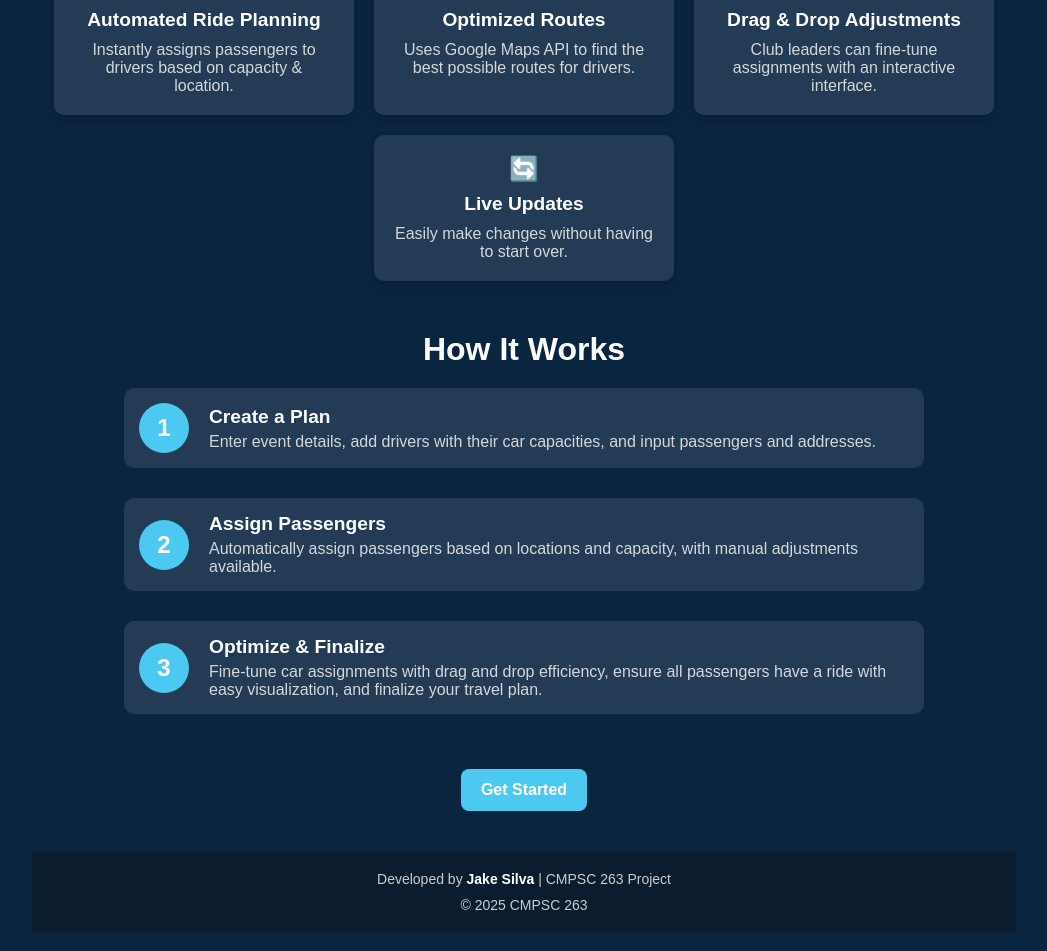
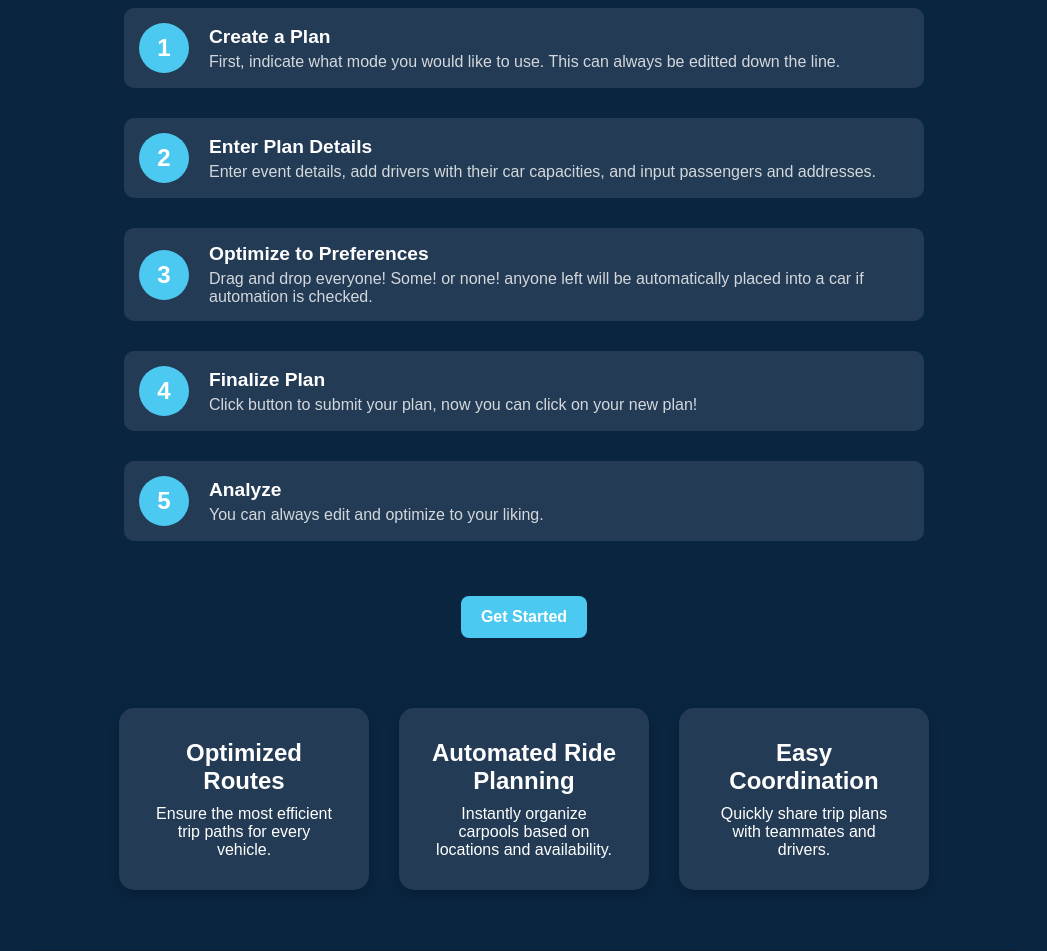
Before and after one commit to JakeSilva5/TeamRides-FullStack, a Next.js app: page /about in a window 1280 px wide. Shown: the part 361-1312 px from the top of the page, without its empty margins (116-1163 px from the left). Built offline with nearby package versions, Linux system fonts and the light colour scheme; no server answers.

Commit message:
Improved Landing Page and About UI

```diff
--- a/pages/about.js
+++ b/pages/about.js
@@ -10,34 +10,8 @@ const About = () => {
     <Container>
       <Title>About TeamRides</Title>
       <Description>
-        TeamRides simplifies carpooling for club leaders by automatically organizing carpools based on locations, availability, and team needs. No more spreadsheets or manual assignments—TeamRides automates the entire process.
+        TeamRides simplifies carpooling for club leaders by automatically organizing carpools based on locations, availability, and team needs. The app also aids in route visualization to make plans. Throw out the spreadsheets —TeamRides automates the entire process.
       </Description>
-
-      <FeatureSection>
-        <FeatureCard>
-          <Emoji>🚗</Emoji>
-          <h3>Automated Ride Planning</h3>
-          <p>Instantly assigns passengers to drivers based on capacity & location.</p>
-        </FeatureCard>
-
-        <FeatureCard>
-          <Emoji>📍</Emoji>
-          <h3>Optimized Routes</h3>
-          <p>Uses Google Maps API to find the best possible routes for drivers.</p>
-        </FeatureCard>
-
-        <FeatureCard>
-          <Emoji>📥</Emoji>
-          <h3>Drag & Drop Adjustments</h3>
-          <p>Club leaders can fine-tune assignments with an interactive interface.</p>
-        </FeatureCard>
-
-        <FeatureCard>
-          <Emoji>🔄</Emoji>
-          <h3>Live Updates</h3>
-          <p>Easily make changes without having to start over.</p>
-        </FeatureCard>
-      </FeatureSection>
 
       <HowItWorks>
         <h2>How It Works</h2>
@@ -46,29 +20,60 @@ const About = () => {
             <StepNumber>1</StepNumber>
             <StepContent>
               <h3>Create a Plan</h3>
-              <p>Enter event details, add drivers with their car capacities, and input passengers and addresses.</p>
+              <p>First, indicate what mode you would like to use. This can always be editted down the line.</p>
             </StepContent>
           </Step>
 
           <Step>
             <StepNumber>2</StepNumber>
             <StepContent>
-              <h3>Assign Passengers</h3>
-              <p>Automatically assign passengers based on locations and capacity, with manual adjustments available.</p>
+              <h3>Enter Plan Details</h3>
+              <p>Enter event details, add drivers with their car capacities, and input passengers and addresses.</p>
             </StepContent>
           </Step>
 
           <Step>
             <StepNumber>3</StepNumber>
             <StepContent>
-              <h3>Optimize & Finalize</h3>
-              <p>Fine-tune car assignments with drag and drop efficiency, ensure all passengers have a ride with easy visualization, and finalize your travel plan.</p>
+              <h3>Optimize to Preferences</h3>
+              <p>Drag and drop everyone! Some! or none! anyone left will be automatically placed into a car if automation is checked.</p>
+            </StepContent>
+          </Step>
+
+          <Step>
+            <StepNumber>4</StepNumber>
+            <StepContent>
+              <h3>Finalize Plan</h3>
+              <p>Click button to submit your plan, now you can click on your new plan!</p>
+            </StepContent>
+          </Step>
+
+          <Step>
+            <StepNumber>5</StepNumber>
+            <StepContent>
+              <h3> Analyze </h3>
+              <p> You can always edit and optimize to your liking. </p>
             </StepContent>
           </Step>
         </StepList>
       </HowItWorks>
 
       <CTAButton onClick={() => router.push("/create-plan")}>Get Started</CTAButton>
+
+      <FeatureSection>
+        <FeatureCard>
+          <h2>Optimized Routes</h2>
+          <p>Ensure the most efficient trip paths for every vehicle.</p>
+        </FeatureCard>
+        <FeatureCard>
+          <h2>Automated Ride Planning</h2>
+          <p>Instantly organize carpools based on locations and availability.</p>
+        </FeatureCard>
+        <FeatureCard>
+          <h2>Easy Coordination</h2>
+          <p>Quickly share trip plans with teammates and drivers.</p>
+        </FeatureCard>
+      </FeatureSection>
 
       <Footer />
     </Container>
@@ -98,46 +103,6 @@ const Description = styled.p`
   margin-left: auto;
   margin-right: auto;
   line-height: 1.5;
-`;
-
-const FeatureSection = styled.div`
-  display: flex;
-  justify-content: center;
-  flex-wrap: wrap;
-  gap: 20px;
-  margin-bottom: 50px;
-`;
-
-const FeatureCard = styled.div`
-  flex: 1 1 calc(33.33% - 20px);
-  max-width: 300px;
-  background: rgba(255, 255, 255, 0.1);
-  padding: 20px;
-  border-radius: 10px;
-  text-align: center;
-  box-shadow: 0px 4px 10px rgba(0, 0, 0, 0.2);
-  transition: transform 0.3s ease, background 0.3s ease;
-
-  &:hover {
-    transform: translateY(-5px);
-    background: rgba(255, 255, 255, 0.15);
-  }
-
-  h3 {
-    margin-bottom: 10px;
-    font-size: 1.2rem;
-  }
-
-  p {
-    font-size: 1rem;
-    opacity: 0.8;
-  }
-`;
-
-const Emoji = styled.span`
-  font-size: 1.5rem;
-  display: block;
-  margin-bottom: 10px;
 `;
 
 const HowItWorks = styled.div`
@@ -206,15 +171,49 @@ const CTAButton = styled.button`
   transition: background 0.3s ease;
   border: none;
   margin-top: 5px;
-  margin-bottom: 40px;
+  margin-bottom: 10px;
 
   &:hover {
     background: #3BA6D2;
   }
 `;
 
-const DevelopedBy = styled.p`
-  margin-top: 50px;
-  font-size: 1rem;
-  opacity: 0.8;
+const FeatureSection = styled.section`
+  display: flex;
+  justify-content: center;
+  align-items: center;
+  flex-wrap: wrap;
+  max-width: 1000px;
+  padding: 60px 20px;
+  margin: 0 auto;
+  gap: 30px;
+
 `;
+
+const FeatureCard = styled.div`
+  background: rgba(255, 255, 255, 0.1);
+  padding: 31px;
+  border-radius: 15px;
+  width: 250px;
+  min-height: 180px;
+  display: flex;
+  flex-direction: column;
+  justify-content: space-between;
+  align-items: center;
+  text-align: center;
+  box-shadow: 0px 4px 12px rgba(0, 0, 0, 0.2);
+  transition: transform 0.3s ease, background 0.3s ease;
+
+  &:hover {
+    transform: translateY(-8px);
+    background: rgba(255, 255, 255, 0.15);
+  }
+
+  h2 {
+    margin-bottom: 10px;
+  }
+
+  p {
+    flex-grow: 1;
+  }
+`;
```
Also changed, not shown: pages/index.js (+40 -26 lines).
